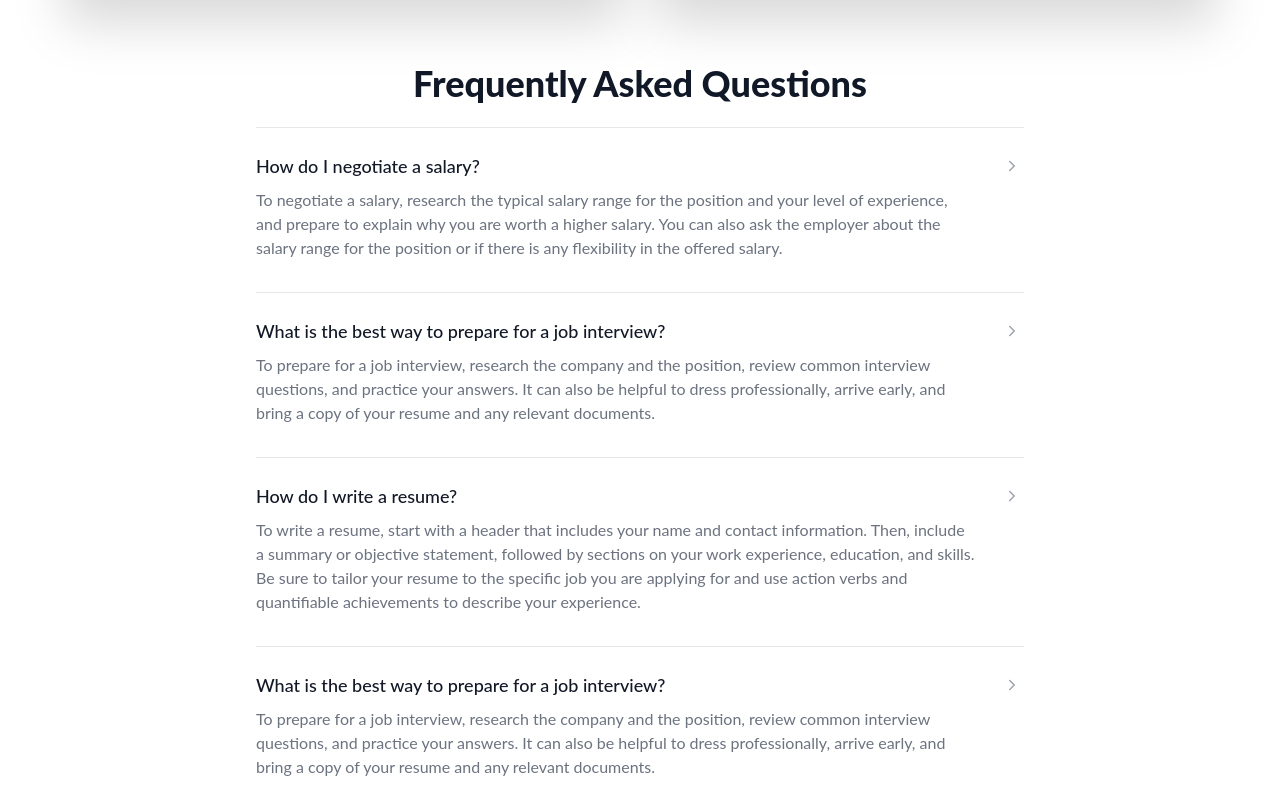
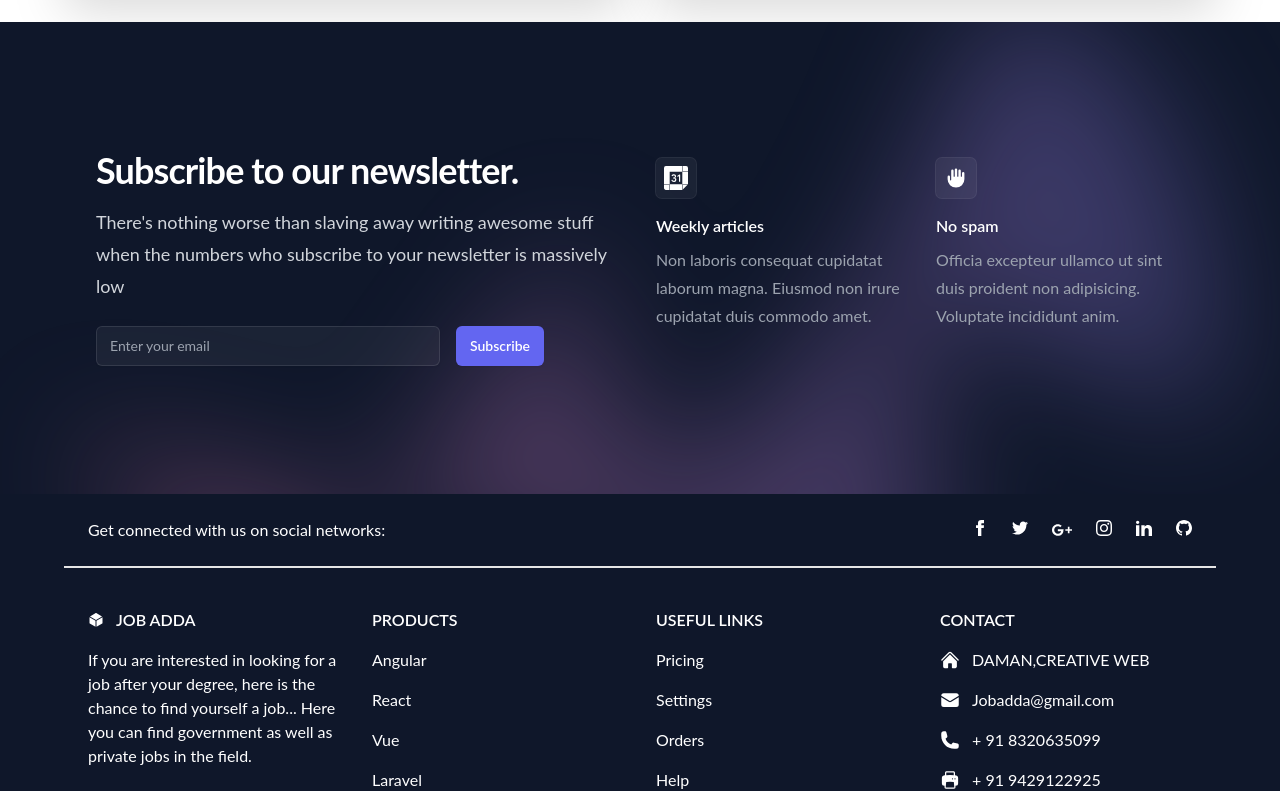
Before and after one commit to Devcoder980/Job-placement-management, a React (Create React App) app in the folder client/: page /contactus in a window 1280 px wide. Shown: the part 1129-1920 px from the top of the page. Built offline with nearby package versions, Linux system fonts and the light colour scheme.

Commit message:
text and contact look change

```diff
--- a/client/src/component/ContactUs.jsx
+++ b/client/src/component/ContactUs.jsx
@@ -6,6 +6,7 @@ import NewsLetter from './NewsLetter'
 import { Link } from 'react-router-dom'
 import Footer from './Footer'
 import axios from 'axios'
+
 import ThankYouMessage from './ThankYouMessage'
 const ContactUs = () => {
   const [isSubmitted, setIsSubmitted] = useState(false);
@@ -91,110 +92,13 @@ const ContactUs = () => {
                   </div>
                 </div>
                 <div className="column-container mb-4 p-4  pt-8 border-1 pb-8  rounded-lg drop-shadow-2xl bg-white shadow-gray-400 flex-wrap col-span-6 flex justify-center items-center">
-                  <div className="">
-                    <div className=" flex items-center justify-center text-center flex-col">
-                      <BsTools className={`w-20 h-20  text-${styles.backgroundTheme}-500  my-10 bg-white`} />
-                      <h2 className={`card-title uppercase text-lg pb-4 text-${styles.backgroundTheme}-400`}>Technical Support</h2>
-                      <p className='font-serif text-base my-2 text-gray-400 font-bold'>If you ever need help, you can chat directly with our support team!</p>
-                      <button className={`inline-block text-lg py-5  my-4 align-middle w-[100%]  rounded-full px-[12px]   bg-${styles.backgroundTheme}-400 text-white  shadow-cyan-500/50  bg-primary   font-medium uppercase leading-normal shadow-[0_4px_9px_-4px_#3b71ca] transition duration-150 ease-in-out hover:bg-primary-600 hover:shadow-[0_8px_9px_-4px_rgba(59,113,202,0.3),0_4px_18px_0_rgba(59,113,202,0.2)] focus:bg-primary-600 focus:shadow-[0_8px_9px_-4px_rgba(59,113,202,0.3),0_4px_18px_0_rgba(59,113,202,0.2)] focus:outline-none focus:ring-0 active:bg-primary-700 active:shadow-[0_8px_9px_-4px_rgba(59,113,202,0.3),0_4px_18px_0_rgba(59,113,202,0.2)]`}>Chat with support</button>
-                      <h4 className={`text-center  text-${styles.backgroundTheme}-400 font-semibold text-lg`} >You must be an active Elegant Themes customer to receive support.</h4>
-                    </div>
-                    <Link to={'#'} className={`text-${styles.backgroundTheme}-400 w-full rounded-full bg-gray-100 text-center justify-center py-5 my-4 font-bold flex `} >Ask The Community</Link>
-                    <Link to={'#'} className={`text-${styles.backgroundTheme}-400 w-full rounded-full bg-gray-100 text-center justify-center py-5 my-4 font-bold flex`} >Browse Documentation</Link>
-                    <Link to={'#'} className={`text-${styles.backgroundTheme}-400 w-full rounded-full bg-gray-100 text-center justify-center py-5 my-4 font-bold  flex`} target="_blank">Join the Divi Facebook Group</Link>
-                    <Link to={'#'} className={`text-${styles.backgroundTheme}-400 w-full rounded-full bg-gray-100 text-center justify-center py-5 my-4 font-bold flex `} >Explore the Blog</Link>
-                  </div>
+
                 </div>
               </div>
             </div>
           </section>
 
-          <section>
-            <div className="max-w-4xl mx-auto px-4 sm:px-6 lg:px-8 mb-7">
-              <div className="max-w-3xl mx-auto mt-12">
-                <h2 className="text-3xl leading-9  text-center font-extrabold text-gray-900 sm:text-4xl sm:leading-10">
-                  Frequently Asked Questions
-                </h2>
-                <div className="mt-6 border-t border-gray-200 pt-6">
-                  <dl>
-                    <div>
-                      <dt className="text-lg leading-7">
-                        <button className="text-left w-full flex justify-between items-start text-gray-400 focus:outline-none focus:text-gray-900">
-                          <span className="font-medium text-gray-900">How do I negotiate a salary?</span>
-                          <span className="ml-6 h-7 flex items-center">
-                            <svg className="rotate-0 h-6 w-6 transform transition-transform duration-200" viewBox="0 0 24 24" fill="none" xmlns="http://www.w3.org/2000/svg">
-                              <path d="M9.75 16.5L14.25 12L9.75 7.5" stroke="currentColor" stroke-width="1.5" stroke-linecap="round" stroke-linejoin="round" />
-                            </svg>
-                          </span>
-                        </button>
-                      </dt>
-                      <dd className="mt-2 pr-12">
-                        <p className="text-base leading-6 text-gray-500">
-                          To negotiate a salary, research the typical salary range for the position and your level of experience, and prepare to explain why you are worth a higher salary. You can also ask the employer about the salary range for the position or if there is any flexibility in the offered salary.
-                        </p>
-                      </dd>
-                    </div>
-                    <div className="mt-8 border-t border-gray-200 pt-6">
-                      <dt className="text-lg leading-7">
-                        <button className="text-left w-full flex justify-between items-start text-gray-400 focus:outline-none focus:text-gray-900">
-                          <span className="font-medium text-gray-900">What is the best way to prepare for a job interview?</span>
-                          <span className="ml-6 h-7 flex items-center">
-                            <svg className="rotate-0 h-6 w-6 transform transition-transform duration-200" viewBox="0 0 24 24" fill="none" xmlns="http://www.w3.org/2000/svg">
-                              <path d="M9.75 16.5L14.25 12L9.75 7.5" stroke="currentColor" stroke-width="1.5" stroke-linecap="round" stroke-linejoin="round" />
-                            </svg>
-                          </span>
-                        </button>
-                      </dt>
-                      <dd className="mt-2 pr-12">
-                        <p className="text-base leading-6 text-gray-500">
-                          To prepare for a job interview, research the company and the position, review common interview questions, and practice your answers. It can also be helpful to dress professionally, arrive early, and bring a copy of your resume and any relevant documents.
-                        </p>
 
-                      </dd>
-                    </div>
-                    <div className="mt-8 border-t border-gray-200 pt-6">
-                      <dt className="text-lg leading-7">
-                        <button className="text-left w-full flex justify-between items-start text-gray-400 focus:outline-none focus:text-gray-900">
-                          <span className="font-medium text-gray-900">How do I write a resume?</span>
-                          <span className="ml-6 h-7 flex items-center">
-                            <svg className="rotate-0 h-6 w-6 transform transition-transform duration-200" viewBox="0 0 24 24" fill="none" xmlns="http://www.w3.org/2000/svg">
-                              <path d="M9.75 16.5L14.25 12L9.75 7.5" stroke="currentColor" stroke-width="1.5" stroke-linecap="round" stroke-linejoin="round" />
-                            </svg>
-                          </span>
-                        </button>
-                      </dt>
-                      <dd className="mt-2 pr-12">
-                        <p className="text-base leading-6 text-gray-500">
-                          To write a resume, start with a header that includes your name and contact information. Then, include a summary or objective statement, followed by sections on your work experience, education, and skills. Be sure to tailor your resume to the specific job you are applying for and use action verbs and quantifiable achievements to describe your experience.
-                        </p>
-
-                      </dd>
-                    </div>
-
-                    <div className="mt-8 border-t border-gray-200 pt-6">
-                      <dt className="text-lg leading-7">
-                        <button className="text-left w-full flex justify-between items-start text-gray-400 focus:outline-none focus:text-gray-900">
-                          <span className="font-medium text-gray-900">What is the best way to prepare for a job interview?</span>
-                          <span className="ml-6 h-7 flex items-center">
-                            <svg className="rotate-0 h-6 w-6 transform transition-transform duration-200" viewBox="0 0 24 24" fill="none" xmlns="http://www.w3.org/2000/svg">
-                              <path d="M9.75 16.5L14.25 12L9.75 7.5" stroke="currentColor" stroke-width="1.5" stroke-linecap="round" stroke-linejoin="round" />
-                            </svg>
-                          </span>
-                        </button>
-                      </dt>
-                      <dd className="mt-2 pr-12">
-                        <p className="text-base leading-6 text-gray-500">
-                          To prepare for a job interview, research the company and the position, review common interview questions, and practice your answers. It can also be helpful to dress professionally, arrive early, and bring a copy of your resume and any relevant documents.
-                        </p>
-
-                      </dd>
-                    </div>
-                  </dl>
-                </div>
-              </div>
-            </div>
-
-          </section>
 
           <NewsLetter />
           <Footer />
--- a/client/src/component/Footer.jsx
+++ b/client/src/component/Footer.jsx
@@ -87,12 +87,10 @@ const Footer = () => {
                                     <path
                                         d="M12.378 1.602a.75.75 0 00-.756 0L3 6.632l9 5.25 9-5.25-8.622-5.03zM21.75 7.93l-9 5.25v9l8.628-5.032a.75.75 0 00.372-.648V7.93zM11.25 22.18v-9l-9-5.25v8.57a.75.75 0 00.372.648l8.628 5.033z" />
                                 </svg>
-                                Tailwind ELEMENTS
+                                JOB ADDA
                             </h6>
                             <p>
-                                Here you can use rows and columns to organize your footer
-                                content. Lorem ipsum dolor sit amet, consectetur adipisicing
-                                elit.
+                                If you are interested in looking for a job after your degree, here is the chance to find yourself a job... Here you can find government as well as private jobs in the field.
                             </p>
                         </div>
                         <div className="">
@@ -155,7 +153,7 @@ const Footer = () => {
                                     <path
                                         d="M12 5.432l8.159 8.159c.03.03.06.058.091.086v6.198c0 1.035-.84 1.875-1.875 1.875H15a.75.75 0 01-.75-.75v-4.5a.75.75 0 00-.75-.75h-3a.75.75 0 00-.75.75V21a.75.75 0 01-.75.75H5.625a1.875 1.875 0 01-1.875-1.875v-6.198a2.29 2.29 0 00.091-.086L12 5.43z" />
                                 </svg>
-                                New York, NY 10012, US
+                                DAMAN,CREATIVE WEB
                             </p>
                             <p className="mb-4 flex items-center justify-center md:justify-start">
                                 <svg
@@ -168,7 +166,7 @@ const Footer = () => {
                                     <path
                                         d="M22.5 6.908V6.75a3 3 0 00-3-3h-15a3 3 0 00-3 3v.158l9.714 5.978a1.5 1.5 0 001.572 0L22.5 6.908z" />
                                 </svg>
-                                info@example.com
+                                Jobadda@gmail.com
                             </p>
                             <p className="mb-4 flex items-center justify-center md:justify-start">
                                 <svg
@@ -181,7 +179,7 @@ const Footer = () => {
                                         d="M1.5 4.5a3 3 0 013-3h1.372c.86 0 1.61.586 1.819 1.42l1.105 4.423a1.875 1.875 0 01-.694 1.955l-1.293.97c-.135.101-.164.249-.126.352a11.285 11.285 0 006.697 6.697c.103.038.25.009.352-.126l.97-1.293a1.875 1.875 0 011.955-.694l4.423 1.105c.834.209 1.42.959 1.42 1.82V19.5a3 3 0 01-3 3h-2.25C8.552 22.5 1.5 15.448 1.5 6.75V4.5z"
                                         clipRule="evenodd" />
                                 </svg>
-                                + 01 234 567 88
+                                + 91 8320635099
                             </p>
                             <p className="flex items-center justify-center md:justify-start">
                                 <svg
@@ -194,7 +192,7 @@ const Footer = () => {
                                         d="M7.875 1.5C6.839 1.5 6 2.34 6 3.375v2.99c-.426.053-.851.11-1.274.174-1.454.218-2.476 1.483-2.476 2.917v6.294a3 3 0 003 3h.27l-.155 1.705A1.875 1.875 0 007.232 22.5h9.536a1.875 1.875 0 001.867-2.045l-.155-1.705h.27a3 3 0 003-3V9.456c0-1.434-1.022-2.7-2.476-2.917A48.716 48.716 0 0018 6.366V3.375c0-1.036-.84-1.875-1.875-1.875h-8.25zM16.5 6.205v-2.83A.375.375 0 0016.125 3h-8.25a.375.375 0 00-.375.375v2.83a49.353 49.353 0 019 0zm-.217 8.265c.178.018.317.16.333.337l.526 5.784a.375.375 0 01-.374.409H7.232a.375.375 0 01-.374-.409l.526-5.784a.373.373 0 01.333-.337 41.741 41.741 0 018.566 0zm.967-3.97a.75.75 0 01.75-.75h.008a.75.75 0 01.75.75v.008a.75.75 0 01-.75.75H18a.75.75 0 01-.75-.75V10.5zM15 9.75a.75.75 0 00-.75.75v.008c0 .414.336.75.75.75h.008a.75.75 0 00.75-.75V10.5a.75.75 0 00-.75-.75H15z"
                                         clipRule="evenodd" />
                                 </svg>
-                                + 01 234 567 89
+                                + 91 9429122925
                             </p>
                         </div>
                     </div>
--- a/client/src/component/Hero.jsx
+++ b/client/src/component/Hero.jsx
@@ -68,7 +68,7 @@ const Hero = () => {
                             <div className="row justify-center">
                                 <div className="col-md-7">
                                     <h2 className="section-title mb-2 text-4xl text-white ">Company We've Helped</h2>
-                                    <p className="lead text-2xl text-gray-500">Porro error reiciendis commodi beatae omnis similique voluptate rerum ipsam fugit mollitia ipsum facilis expedita tempora suscipit iste</p>
+                                    <p className="lead text-2xl text-gray-500">Top Feature Companies</p>
                                 </div>
                             </div>
 
--- a/client/src/component/NewsLetter.jsx
+++ b/client/src/component/NewsLetter.jsx
@@ -36,8 +36,7 @@ const NewsLetter = () => {
                         <div className="max-w-xl lg:max-w-lg">
                             <h2 className="text-3xl font-bold tracking-tight text-white sm:text-4xl">Subscribe to our newsletter.</h2>
                             <p className="mt-4 text-lg leading-8 text-gray-300">
-                                Nostrud amet eu ullamco nisi aute in ad minim nostrud adipisicing velit quis. Duis tempor incididunt
-                                dolore.
+                             There's nothing worse than slaving away writing awesome stuff when the numbers who subscribe to your newsletter is massively low
                             </p>
                             {isSubmitted ? (
                                 <div className='text-center text-lg text-blue-600 '> Thank you for Subscribe</div>
```
